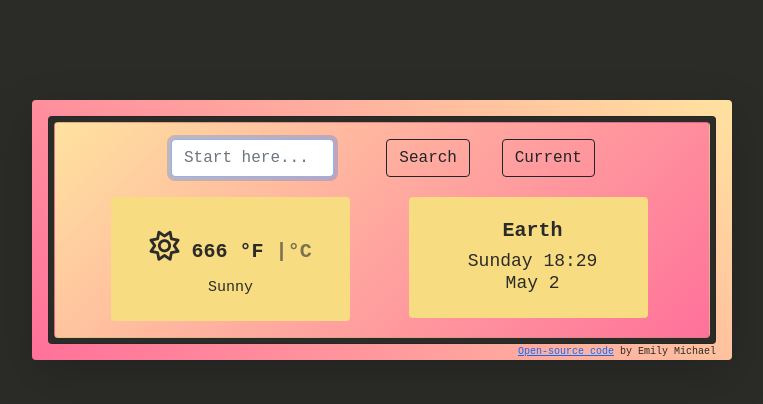
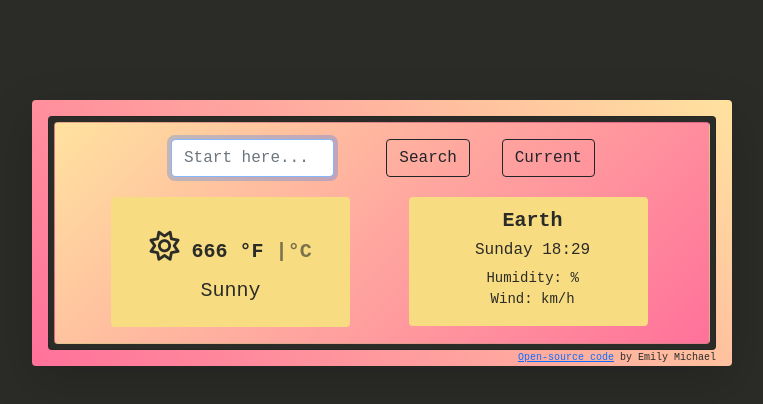
Before and after one commit to emslime/weather-app, a plain HTML site: page index.html in a window 1280 px wide. Shown: the whole page, without its empty margins (258-1021 px from the left). Drawn offline with nearby package versions, Linux system fonts and the light colour scheme; a web font is replaced by a local one.

Commit message:
changed result display
removed month, date (html/js)
added wind & humidity instead (html)

```diff
--- a/index.html
+++ b/index.html
@@ -87,11 +87,13 @@
                       <h1 class="location" id="location">Earth</h1>
                       <h6 class="today">
                         <span id="user-day">Saturday</span
-                        ><span id="user-time"> 6:00PM</span><br /><span
-                          id="user-date"
-                          >April 18</span
-                        >
+                        ><span id="user-time"> 6:00PM</span>
                       </h6>
+                      <ul id="weather-conditions">
+                        <li>Humidity: <span id="humidity"></span>%</li>
+                <li>Wind: <span id="wind"></span> km/h</li>
+              </ul></li>
+                      </ul>
                     </div>
                   </div>
                 </div>
--- a/src/script.js
+++ b/src/script.js
@@ -8,23 +8,9 @@ let days = [
   "Friday",
   "Saturday",
 ];
-let months = [
-  "January",
-  "February",
-  "March",
-  "April",
-  "May",
-  "June",
-  "July",
-  "August",
-  "September",
-  "October",
-  "November",
-  "December",
-];
+
 let day = days[now.getDay()];
-let month = months[now.getMonth()];
-let date = now.getDate();
+
 let hour = now.getHours();
 let minute = now.getMinutes();
 if (hour < 10) {
@@ -35,7 +21,7 @@ if (minute < 10) {
 }
 
 let h6 = document.querySelector("h6.today");
-h6.innerHTML = `${day} ${hour}:${minute}<br />${month} ${date}`;
+h6.innerHTML = `${day} ${hour}:${minute}<br />`;
 
 function search(event) {
   event.preventDefault();
--- a/src/style.css
+++ b/src/style.css
@@ -2,6 +2,21 @@ body {
   font-family: "PT Mono", monospace;
   color: #2b2b28;
   background: #2b2b28;
+}
+
+ul {
+  margin: 0;
+  padding: 0;
+}
+
+li {
+  list-style: none;
+  margin: 0;
+  padding: 0;
+}
+
+li::first-letter {
+  text-transform: capitalize;
 }
 
 i {
@@ -55,10 +70,12 @@ i {
 .location {
   font-size: 20px;
   font-weight: bold;
+  margin-top: -10px;
 }
 .today {
-  font-size: 18px;
+  font-size: 16px;
 }
+
 .current-temp {
   font-weight: bold;
 }
@@ -111,9 +128,14 @@ i {
 }
 
 #weather-type {
-  font-size: 15px;
+  font-size: 20px;
   text-transform: capitalize;
   margin-top: 15px;
+}
+
+#weather-conditions {
+  font-size: 14px;
+  text-decoration: none;
 }
 
 #coded-by {
```
